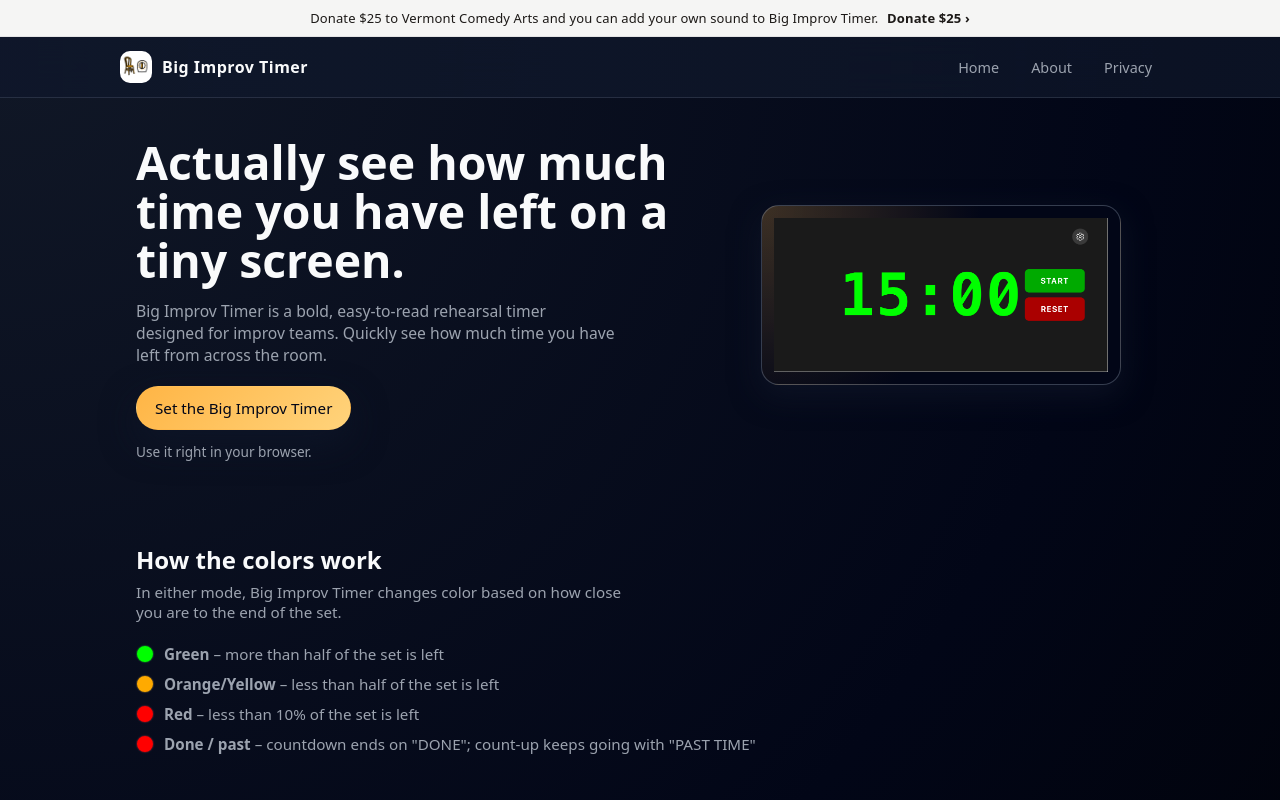
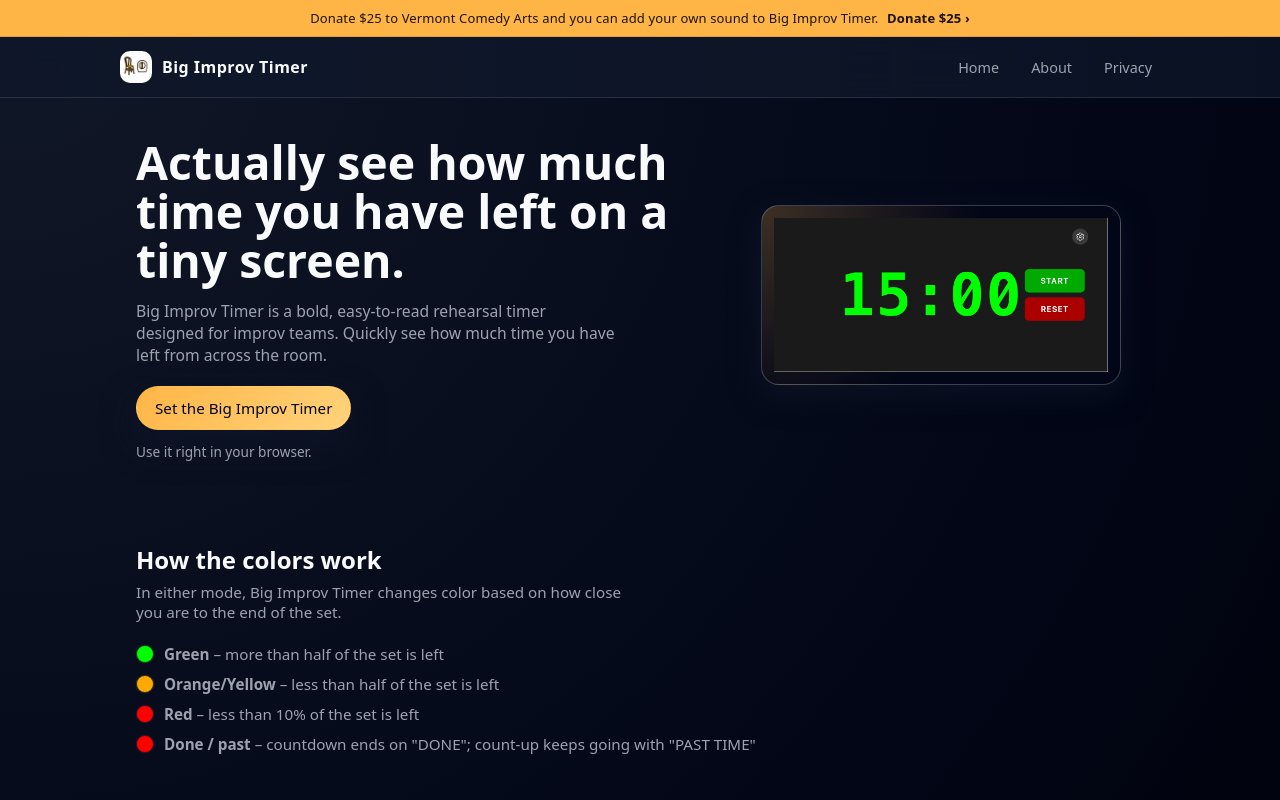
Before and after one commit to schisa/big-improv-timer-site, a plain HTML site: page index.html in a window 1280 px wide. Shown: the top 800 px of the page. Drawn offline with Linux system fonts and the light colour scheme.

Commit message:
style: use accent yellow for donate banner visibility
Co-authored-by: Cursor <cursoragent@cursor.com>

```diff
--- a/styles.css
+++ b/styles.css
@@ -59,8 +59,8 @@ main {
 }
 
 .promo-banner {
-  background: #f5f5f4;
-  border-bottom: 1px solid rgba(15, 23, 42, 0.08);
+  background: var(--color-accent);
+  border-bottom: 1px solid rgba(15, 23, 42, 0.12);
 }
 
 .promo-banner-inner {
@@ -78,14 +78,14 @@ main {
   line-height: 1.4;
   font-weight: 450;
   letter-spacing: 0.01em;
-  color: #1c1917;
+  color: #1c1205;
 }
 
 .promo-banner-cta {
   display: inline;
   margin-left: 0.4em;
-  color: #1c1917;
-  font-weight: 600;
+  color: #1c1205;
+  font-weight: 700;
   text-decoration: none;
   white-space: nowrap;
 }
```
